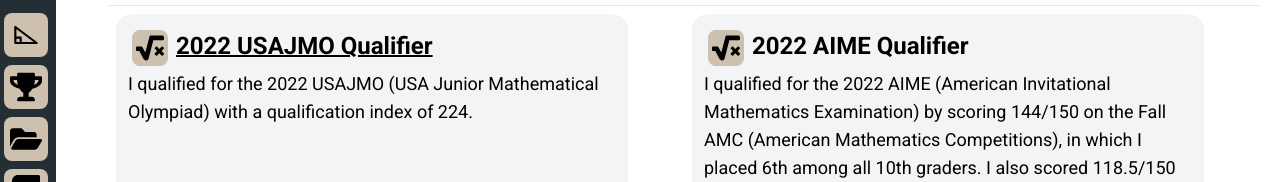
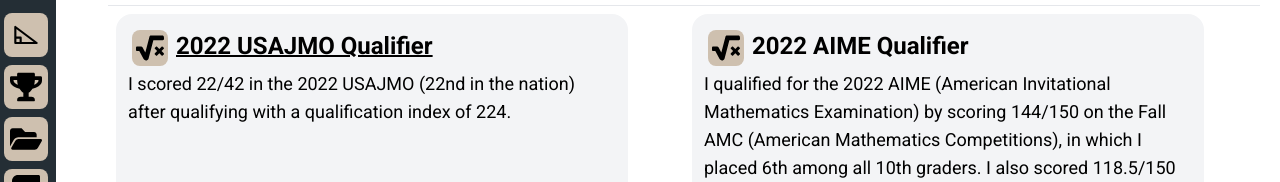
Before and after one commit to Tennis-Ball/Personal-Website-v3, a Vue app: page /achievements in a window 1280 px wide. Shown: the part 183-365 px from the top of the page. Built offline with nearby package versions, Linux system fonts and the light colour scheme; what particles.vue3 would draw is missing.

Commit message:
usajmo update

```diff
--- a/src/views/Achievements.vue
+++ b/src/views/Achievements.vue
@@ -1,7 +1,7 @@
 <script setup lang="ts">
-import Card from "../components/Card.vue";
-import scholastic from "../assets/certs/Scholastic.pdf";
-import usnco from "../assets/certs/USNCO.pdf";
+import Card from '../components/Card.vue';
+import scholastic from '../assets/certs/Scholastic.pdf';
+import usnco from '../assets/certs/USNCO.pdf';
 </script>
 <template>
 	<div class="m-2 text-3xl font-extrabold sm:text-4xl">Achievements</div>
@@ -19,8 +19,8 @@
 			title="2022 USAJMO Qualifier"
 			href="https://docs.google.com/spreadsheets/d/1KB7iGz5l6Rm6f-HoKidobdKYpv7DCBnr4TDQaN21Lkw"
 		>
-      I qualified for the 2022 USAJMO (USA Junior Mathematical Olympiad) with a
-      qualification index of 224.
+			I scored 22/42 in the 2022 USAJMO (22nd in the nation) after qualifying
+			with a qualification index of 224.
 		</Card>
 		<Card icon="math" title="2022 AIME Qualifier">
 			I qualified for the 2022 AIME (American Invitational Mathematics
```
Lines whose indentation alone changed are shown as unchanged.
